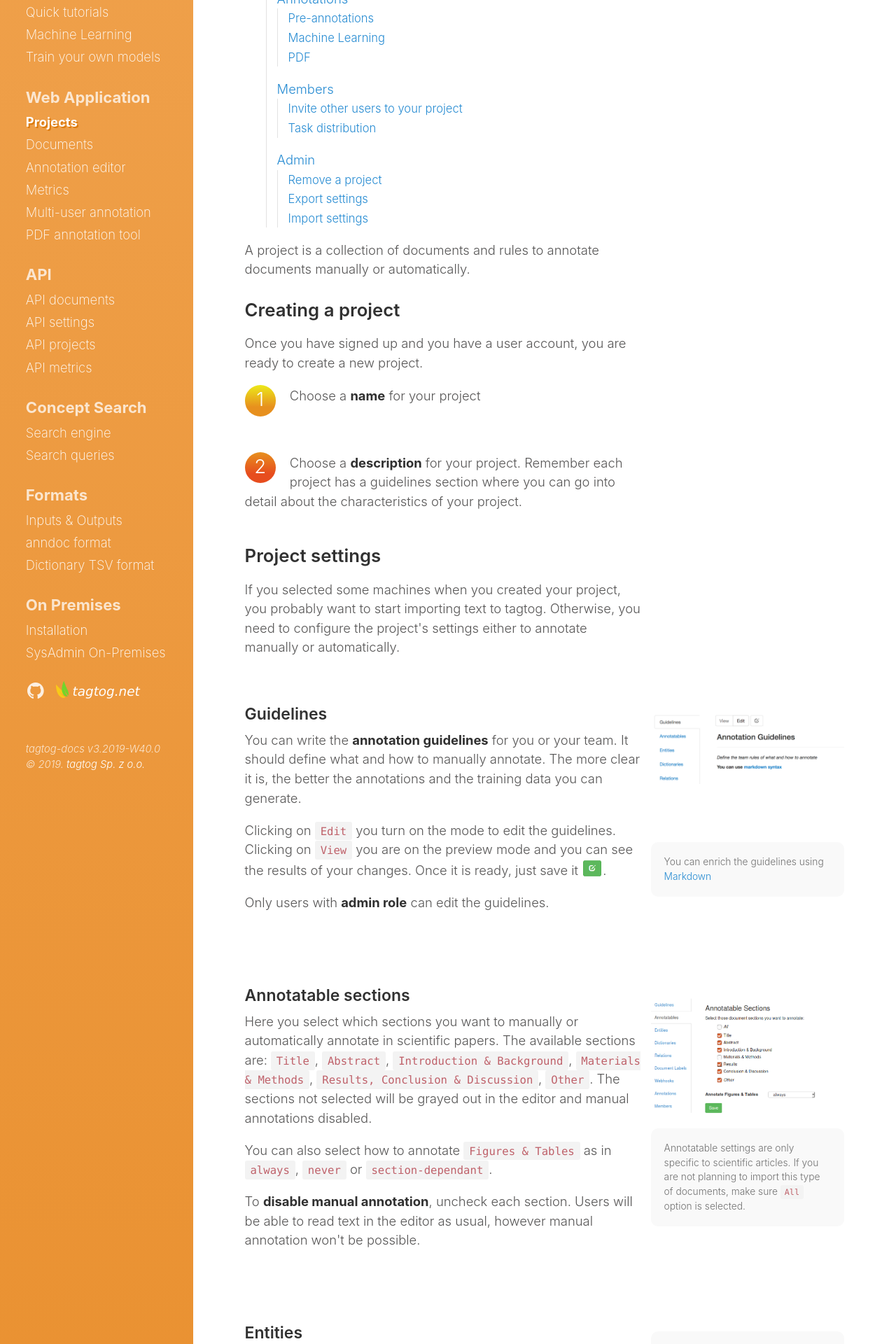
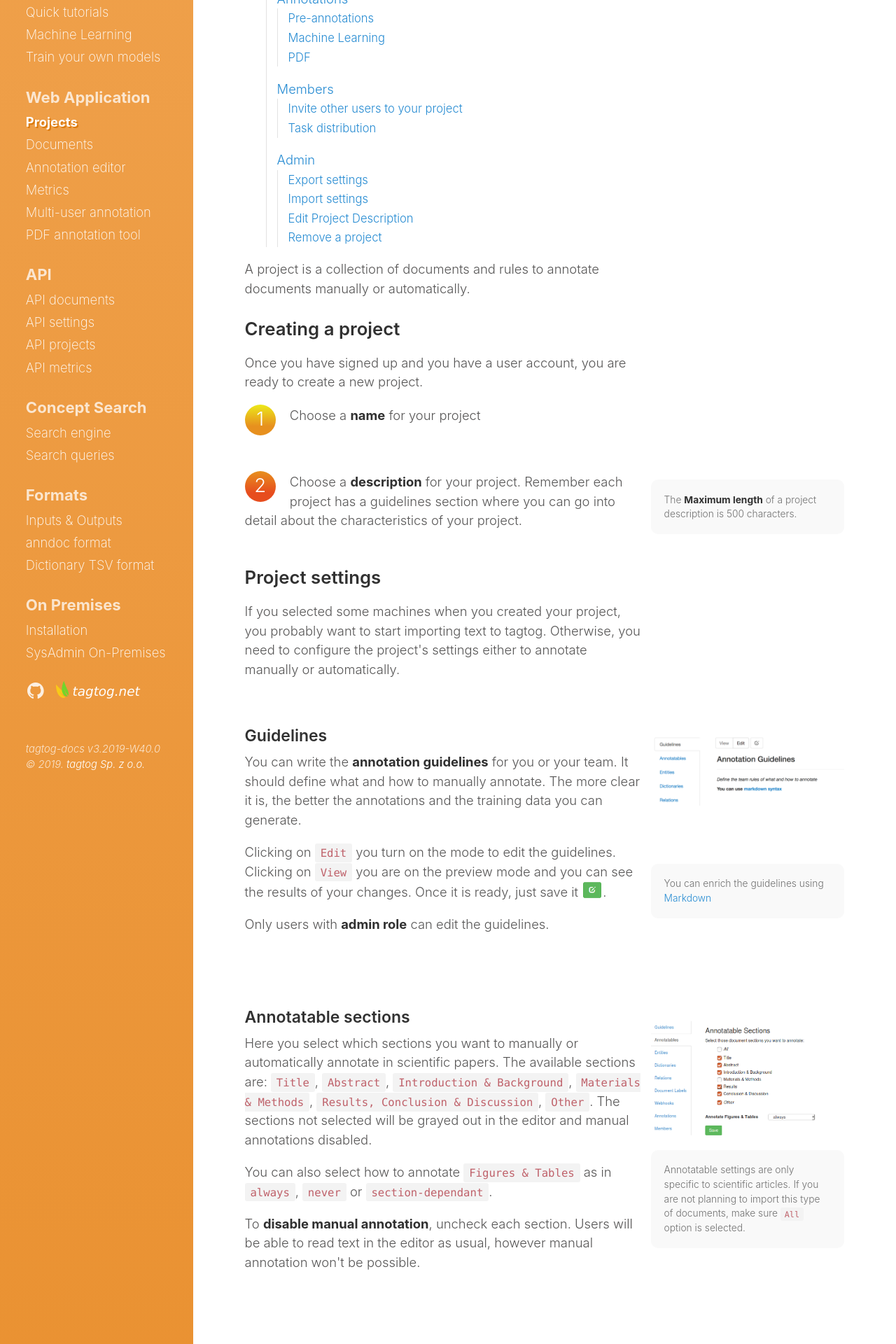
Before and after one commit to tagtogorg/tagtog-doc, a Jekyll site: the page built from projects.md, in a window 1280 px wide. Shown: the part 420-2340 px from the top of the page at 70% size. Built offline with Jekyll 4.4.1, drawn with Linux system fonts in a browser that asks for light colours; nearby versions of some CDN libraries.

Commit message:
Add doc about edit project desc

```diff
--- a/projects.md
+++ b/projects.md
@@ -10,9 +10,16 @@ id: projects
     <h3>Creating a project</h3>
     <p>Once you have signed up and you have a user account, you are ready to create a new project.</p>
     <p class="numbered-item"><span class="number-1">1</span>Choose a <strong>name</strong> for your project</p><br>
+  </div>
+  <div class="two-third-col">
     <p class="numbered-item"><span class="number-2">2</span>Choose a <strong>description</strong> for your project. Remember each project has a guidelines section where you can go into detail about the characteristics of your project.</p>
+  </div>
+  <div class="one-third-col">
+    <div class="message">
+      The <strong>Maximum length</strong> of a project description is 500 characters.
+    </div>
+  </div>
 
-  </div>
 
   <div class="two-third-col">
     <h3>Project settings</h3>
@@ -371,12 +378,15 @@ id: projects
   <div class="page-subsection">
     <div class="two-third-col">
       <h4>Admin</h4>
-      <h5>Remove a project</h5>
-      <p>To remove a project, go to its <i>Settings > Admin</i>. Click on the <code>Delete Project</code> button. Please notice that removing a project will remove all the documents within the project.</p>
+      <p>Only users with the role <code>admin</code> can see/edit these project settings.</p>
       <h5>Export settings</h5>
       <p>Export the project's settings (entity types, relation types, entity labels, document labels, etc.) as a JSON file to reuse as a template on new projects.</p>
       <h5>Import settings</h5>
       <p>Import another project's settings. <strong>This will overwrite your current settings and remove all your project's documents</strong>. This should be applied solely on new projects.</p>
+      <h5>Edit Project Description</h5>
+      <p>You can change the description of your project at any moment. Just type the new description and click on Save.</p>
+      <h5>Remove a project</h5>
+      <p>To remove a project, go to its <i>Settings > Admin</i>. Click on the <code>Delete Project</code> button. Please notice that removing a project will remove all the documents within the project.</p>
 
     </div>
     <div class="one-third-col">
```
